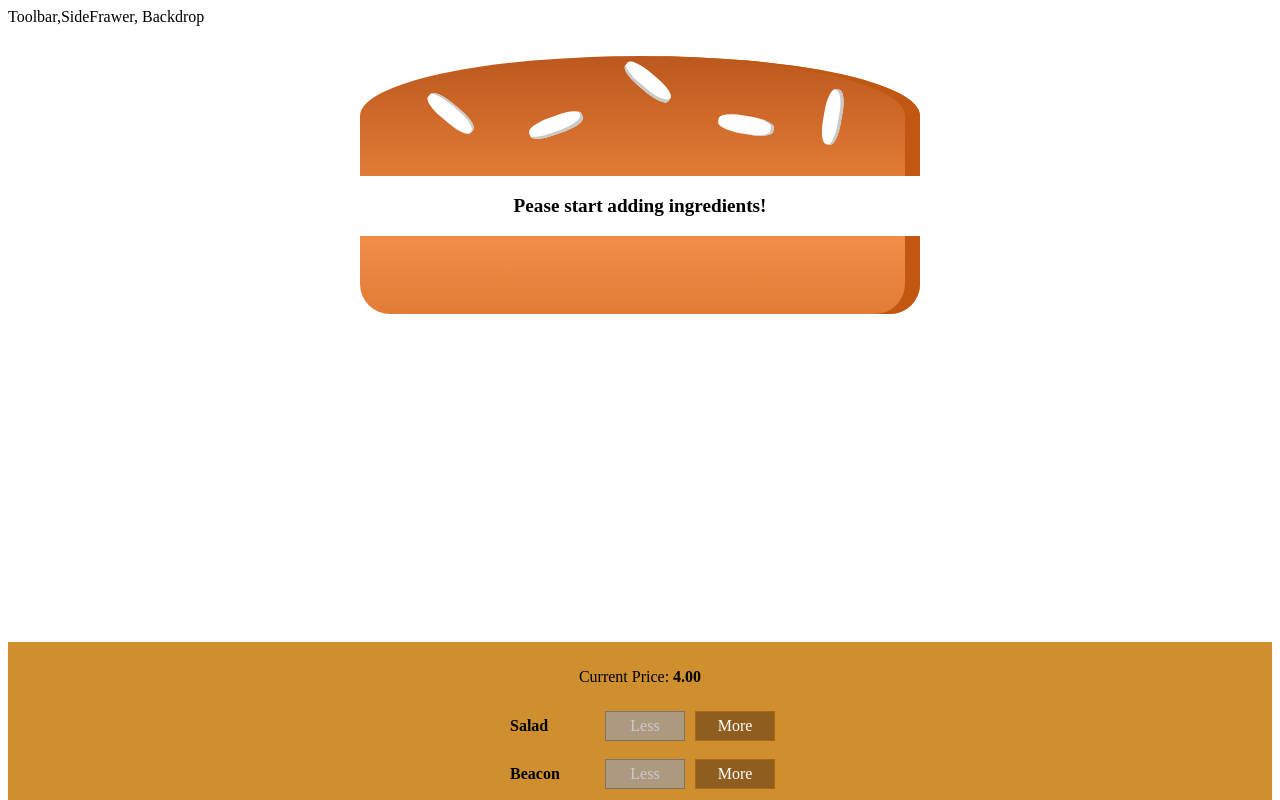
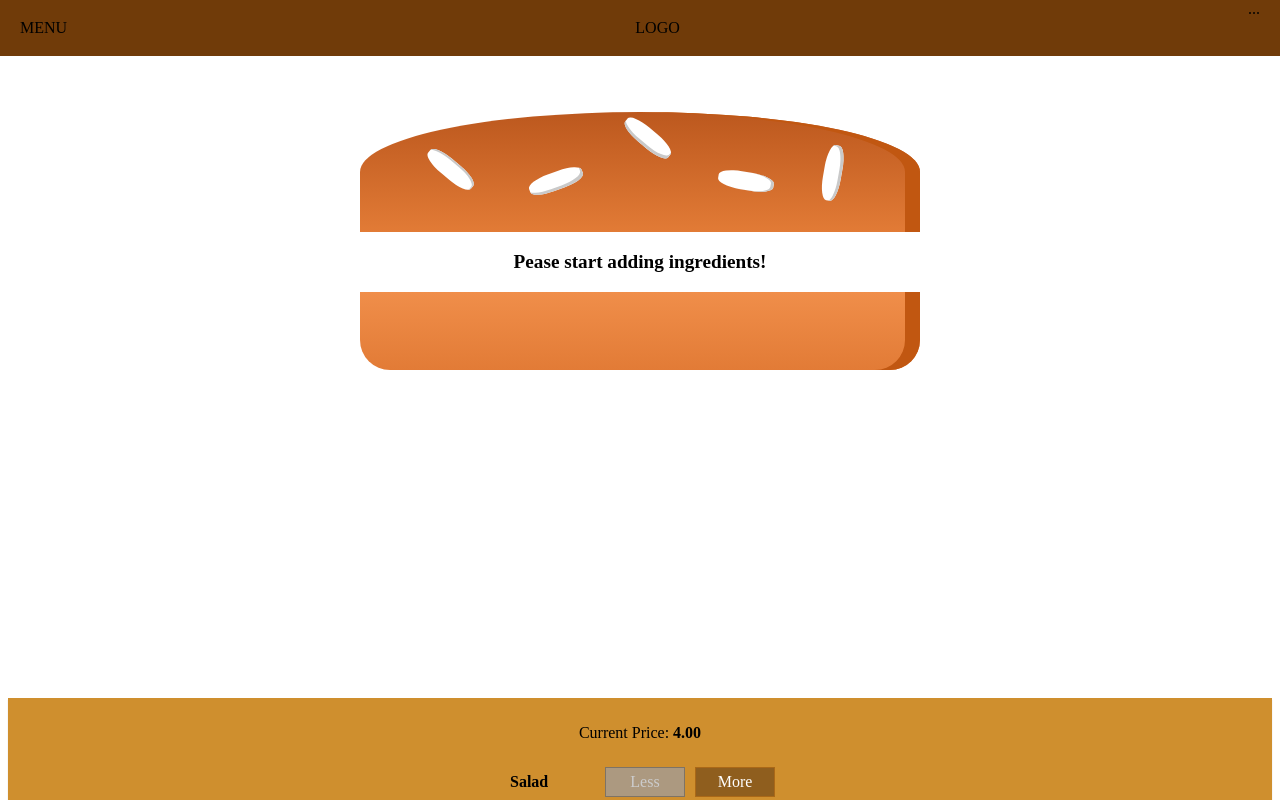
Before and after one commit to coding-si-fun/Burger, a React app: page / in a window 1280 px wide. Shown: the top 800 px of the page. Built offline with nearby package versions, Linux system fonts and the light colour scheme.

Commit message:
before adding the directory of types

```diff
--- a/src/components/Layout/Layout.css
+++ b/src/components/Layout/Layout.css
@@ -1,3 +1,3 @@
 .Content {
-    margin-top:16px;
+    margin-top:72px;
 }
--- a/src/components/Layout/Layout.tsx
+++ b/src/components/Layout/Layout.tsx
@@ -1,6 +1,7 @@
 import React from "react";
 import Aux from '../../hoc/_Aux';
 import classes from './Layout.css'
+import Toolbar from "../Navigation/Toolbar/Toolbar"
 
 interface Props{
     children:JSX.Element
@@ -9,6 +10,7 @@
 const layout:React.FC<Props>=(props)=>(
     <Aux>
         <>
+        <Toolbar />
         <div>Toolbar,SideFrawer, Backdrop</div>
         <main className={classes.Content}>
             {props.children}
--- /dev/null
+++ b/src/components/Navigation/Toolbar/Toolbar.css
@@ -0,0 +1,19 @@
+.Toolbar{
+    height:56px;
+    width:100%;
+    position:fixed;
+    top:0;
+    left:0;
+    background-color:#703B09;
+    display: flex;
+    justify-content:space-between;
+    align-items: center;
+    padding:0 20px;
+    box-sizing: border-box;
+    z-index:90;
+
+}
+
+.Toolbar nav {
+    height:100%;
+}
--- /dev/null
+++ b/src/components/Navigation/Toolbar/Toolbar.tsx
@@ -0,0 +1,17 @@
+import React from "react";
+import classes from "./Toolbar.css"
+
+const toolbar:React.FC = (props) => {
+    return (
+    <header className={classes.Toolbar}>
+        <div>MENU</div>
+        <div>LOGO</div>
+        <nav>
+            ...
+        </nav>
+    </header>
+    )
+
+}
+
+export default toolbar
```
Also changed, not shown: src/components/Logo/logo.tsx (added, +9 -0 lines), src/components/assets/images/burger-logo.png (added).
